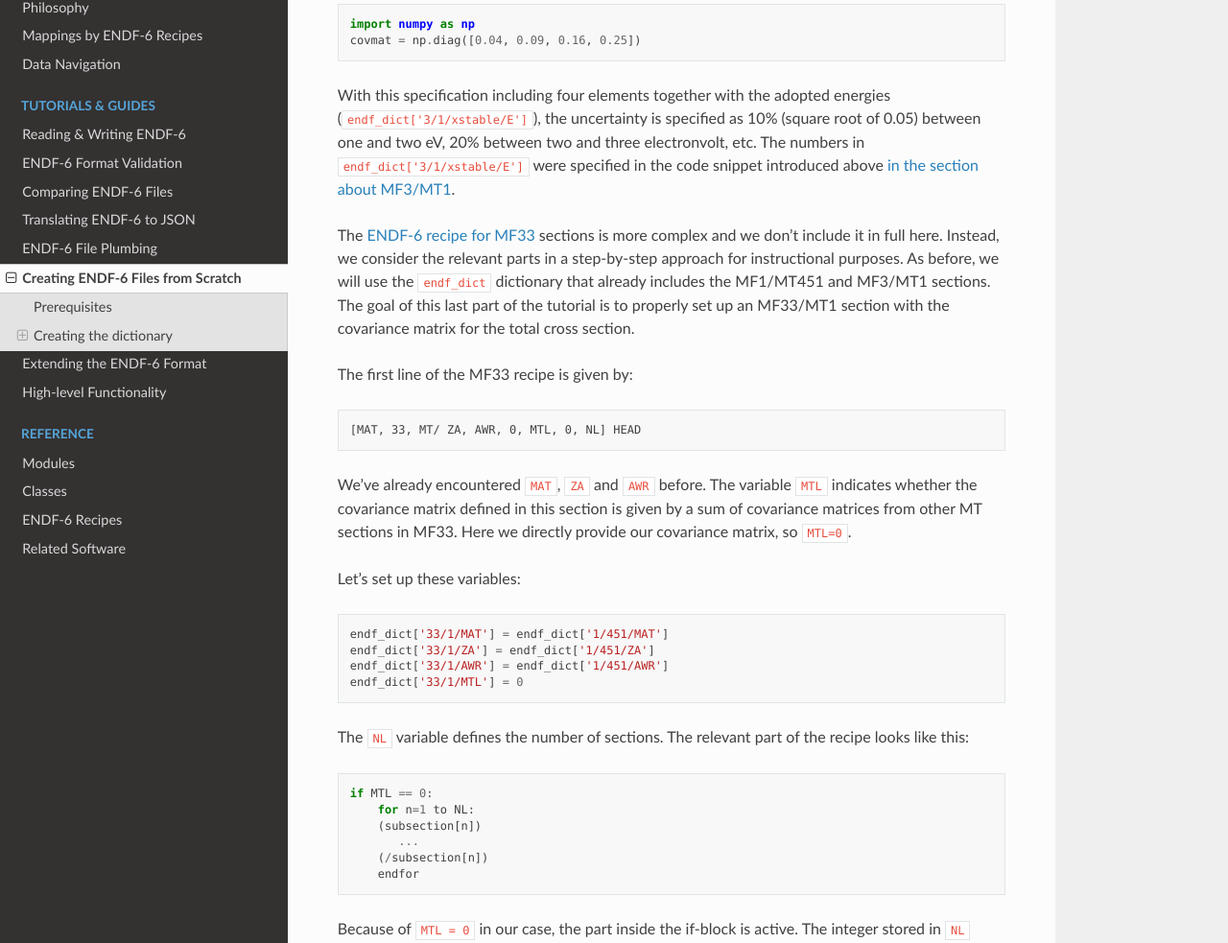
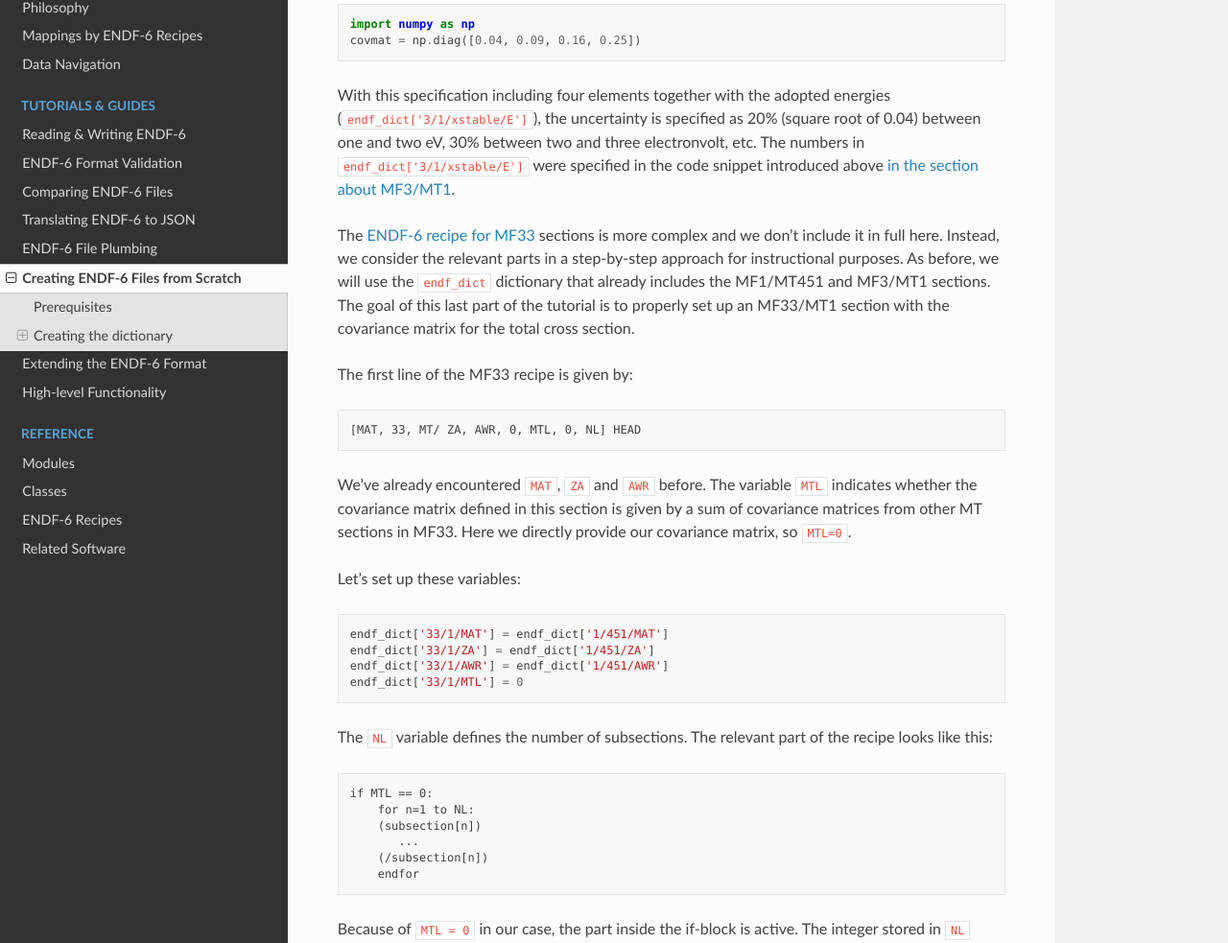
Before and after one commit to IAEA-NDS/endf-parserpy, a Sphinx documentation site: the page built from docs/source/guide/creation_endf_scratch.rst, in a window 1280 px wide and 1400 px high, scrolled down 5914 px. Shown: the part 144-1127 px from the top of the window at 96% size. Built offline with Sphinx 7.4.7 and the Read the Docs theme 2.0.0, drawn with Linux system fonts in a browser that asks for light colours; some of the changed text lies outside the part shown.

Commit message:
fix some small issues in documentation

```diff
--- a/docs/source/guide/creation_endf_scratch.rst
+++ b/docs/source/guide/creation_endf_scratch.rst
@@ -271,7 +271,7 @@
 
 We have encountered the variables ``ZA`` and ``AWR`` already in the creation
 of the MF1/MT451 section above. The mass-difference Q-value for the
-total cross section is zero, i.e. ``QM = 0.0``., and the same holds true
+total cross section is zero, i.e. ``QM = 0.0``, and the same holds true
 for the reaction Q-value, i.e. ``QI =  0.0``. Also the breakup flag is
 given by ``LR = 0``.
 For the total cross section, these values will be stored in an ``MT=1``
@@ -375,8 +375,8 @@
 
 With this specification including four elements together with the
 adopted energies (``endf_dict['3/1/xstable/E']``), the uncertainty
-is specified as 10% (square root of 0.05) between one and two eV,
-20% between two and three electronvolt, etc. The numbers in
+is specified as 20% (square root of 0.04) between one and two eV,
+30% between two and three electronvolt, etc. The numbers in
 ``endf_dict['3/1/xstable/E']`` were specified in the code snippet
 introduced above :ref:`in the section about MF3/MT1 <creating_mf3mt1_sec>`.
 
@@ -412,10 +412,10 @@
    endf_dict['33/1/AWR'] = endf_dict['1/451/AWR']
    endf_dict['33/1/MTL'] = 0
 
-The ``NL`` variable defines the number of sections.
+The ``NL`` variable defines the number of subsections.
 The relevant part of the recipe looks like this:
 
-.. code:: python
+.. code:: text
 
     if MTL == 0:
         for n=1 to NL:
@@ -464,7 +464,7 @@
 matrix to a total cross section and we only provide the
 matrix for that channel, by the convention laid out in
 the manual, we have ``XMF1=0.0``, ``XLFS1=0.0``, ``MAT1=2625``
-and ``MT1==1``:
+and ``MT1=1``:
 
 .. code:: python
 
--- a/docs/source/guide/format_translation.rst
+++ b/docs/source/guide/format_translation.rst
@@ -45,8 +45,8 @@
 
    Keys in dictionaries with ENDF-6 data are
    either of type :class:`int` or :class:`str`. However,
-   the JSON format only supports keys of type class:`str`.
-   The :func:`json.dump` method converts class:`int` keys
+   the JSON format only supports keys of type :class:`str`.
+   The :func:`json.dump` method converts :class:`int` keys
    automatically to :class:`str` before writing them
    to a JSON file.
 
@@ -71,4 +71,4 @@
 converts keys of type :class:`str` that contain integer values back to
 type :class:`int`. Finally, the :func:`~endf_parserpy.endf_parser.EndfParser.writefile`
 method of the :class:`~endf_parserpy.endf_parser.EndfParser` object is called to write
-the data stored in the  dictionary ``endf_dict`` into an ENDF-6 file.
+the data stored in the  dictionary ``endf_dict`` to an ENDF-6 file.
--- a/docs/source/reference/classes.rst
+++ b/docs/source/reference/classes.rst
@@ -3,7 +3,7 @@
 Classes
 =======
 
-The following link contains the links
+The following list contains the links
 to explanations of all the essential classes
 implemented in the ``endf_parserpy`` package:
 
```
Also changed, not shown: other parts of docs/source/guide/creation_endf_scratch.rst (+6 -6 lines).
